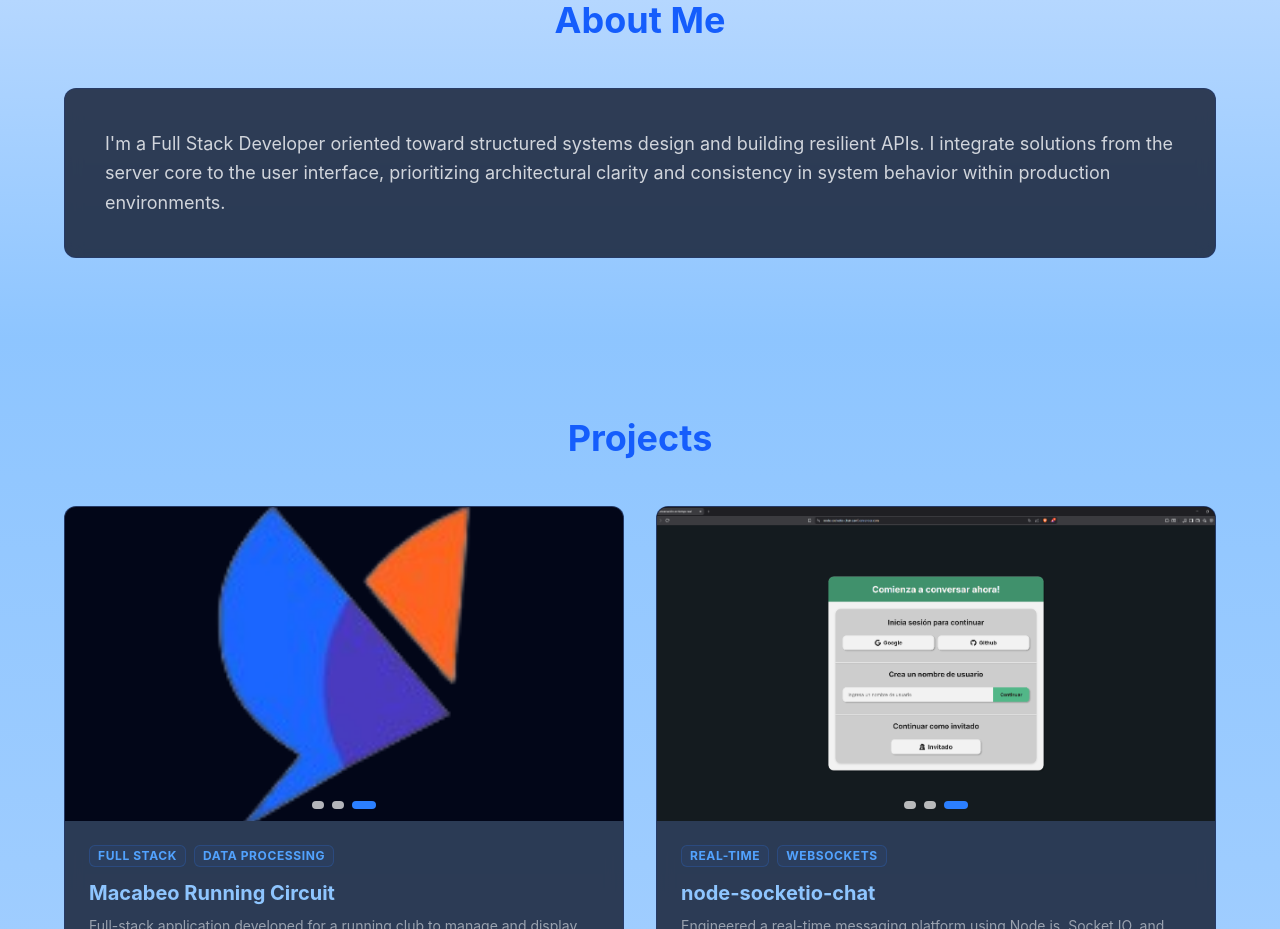
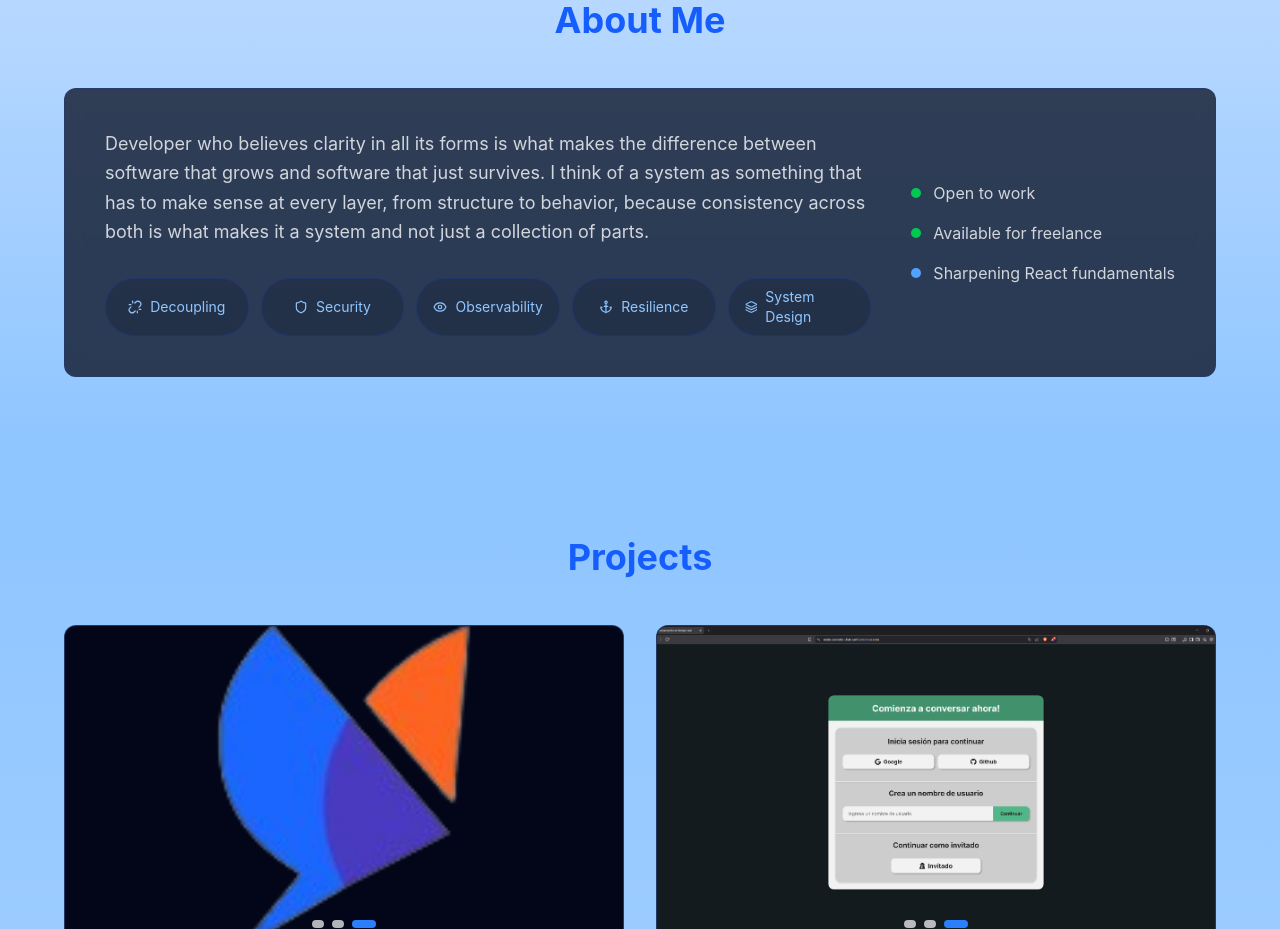
Before and after one commit to TochuGV/portfolio, a React (Vite) app: page / in a window 1280 px wide. Shown: the part 880-1809 px from the top of the page. Built offline with nearby package versions, Linux system fonts and the light colour scheme.

Commit message:
feat: redesign 'About Me' section with concept tags and availability status

```diff
--- a/package.json
+++ b/package.json
@@ -12,6 +12,7 @@
   "dependencies": {
     "@emailjs/browser": "^4.4.1",
     "@tailwindcss/vite": "^4.1.18",
+    "lucide-react": "^0.577.0",
     "react": "^19.2.0",
     "react-dom": "^19.2.0",
     "react-icons": "^5.5.0",
--- a/src/components/sections/AboutMe.tsx
+++ b/src/components/sections/AboutMe.tsx
@@ -1,15 +1,64 @@
+import { Shield, Eye, Anchor, Layers, Unlink } from "lucide-react"
 import { Card, Section } from "../ui"
+
+const concepts = [
+  { label: "Decoupling", icon: Unlink },
+  { label: "Security", icon: Shield },
+  { label: "Observability", icon: Eye },
+  { label: "Resilience", icon: Anchor },
+  { label: "System Design", icon: Layers },
+]
+
+const status = [
+  { label: "Open to work", active: true },
+  { label: "Available for freelance", active: true },
+  { label: "Sharpening React fundamentals", active: false },
+]
 
 export const AboutMe = () => {
   return (
     <Section id="about-me" title="About Me" gradientDirection="t">
       <Card className="p-8 md:p-10">
-        <p className="text-gray-300 text-lg leading-relaxed">
-          I'm a Full Stack Developer oriented toward structured systems design and
-          building resilient APIs. I integrate solutions from the server core
-          to the user interface, prioritizing architectural clarity and
-          consistency in system behavior within production environments.
-        </p>
+        <div className="flex flex-col md:flex-row gap-10">
+          <div className="flex flex-col gap-8 flex-1">
+            <p className="text-gray-300 text-lg leading-relaxed">
+              Developer who believes clarity in all its forms is what makes the
+              difference between software that grows and software that just
+              survives. I think of a system as something that has to make sense
+              at every layer, from structure to behavior, because consistency
+              across both is what makes it a system and not just a collection
+              of parts.
+            </p>
+
+            <div className="grid grid-cols-5 gap-3">
+              {concepts.map(({ label, icon: Icon }) => (
+                <span
+                  key={label}
+                  className="flex items-center justify-center gap-2 px-4 py-2 rounded-full border border-blue-900/50 bg-slate-800/50 text-sm text-blue-300"
+                >
+                  <Icon size={14} />
+                  {label}
+                </span>
+              ))}
+            </div>
+          </div>
+
+          <div className="flex flex-col gap-4 md:min-w-56 justify-center">
+            {status.map(({ label, active }) => (
+              <div key={label} className="flex items-center gap-3 text-gray-300 text-base">
+                {active ? (
+                  <span className="relative flex h-2.5 w-2.5 shrink-0">
+                    <span className="animate-ping absolute inline-flex h-full w-full rounded-full bg-green-400 opacity-75" />
+                    <span className="relative inline-flex h-2.5 w-2.5 rounded-full bg-green-500" />
+                  </span>
+                ) : (
+                  <span className="h-2.5 w-2.5 shrink-0 rounded-full bg-blue-400" />
+                )}
+                {label}
+              </div>
+            ))}
+          </div>
+        </div>
       </Card>
     </Section>
   )
```
Also changed, not shown: 1 other file (tests, documents, lock files or other folders).
